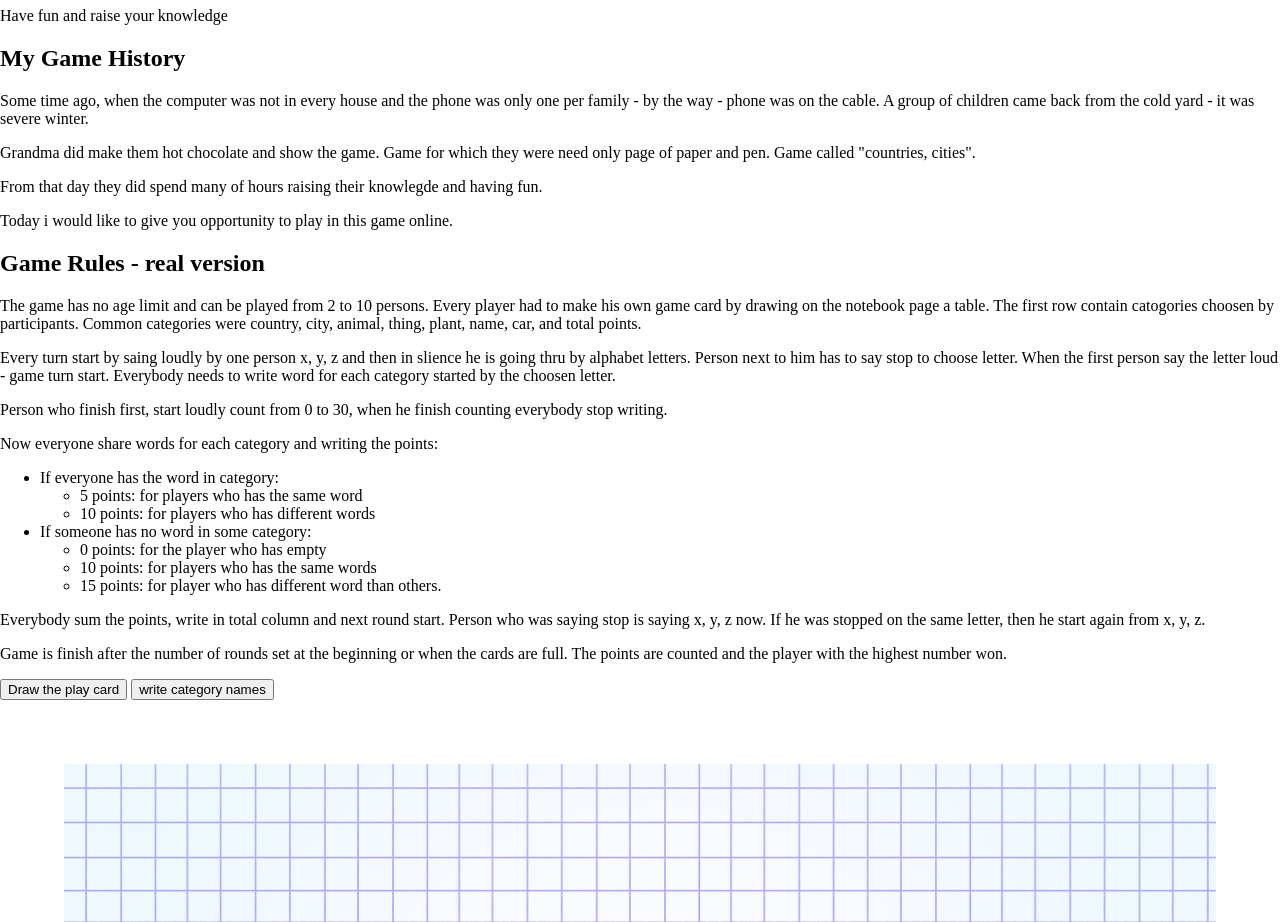
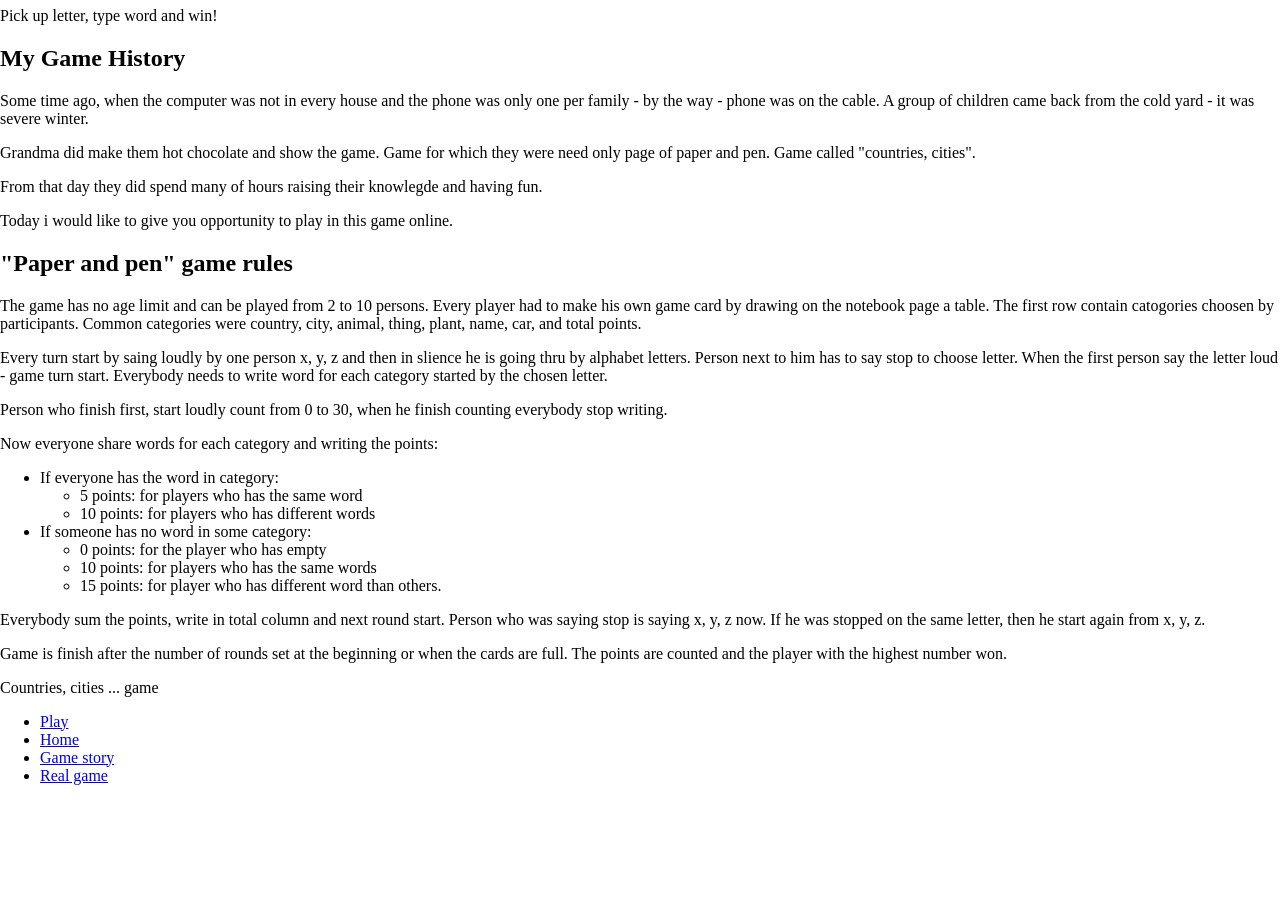
Before and after one commit to dejvoss/countries-cities-js-game, a plain HTML site: page index.html in a window 1280 px wide. Shown: the part 73-995 px from the top of the page. After the commit the page ends 874 px from the top, so only its background shows below. Drawn offline with nearby package versions, Linux system fonts and the light colour scheme.

Commit message:
Style main page, add another page - play_game.html as a game-play web

```diff
--- a/index.html
+++ b/index.html
@@ -13,12 +13,12 @@
 </head>
 
 <body>
-    <header>
-        <h1>Countries, cities game</h1>
-        <p>Have fun and raise your knowledge</p>
+    <header class="container">
+        <h1 class="mainHeading">Countries, cities - game</h1>
+        <p>Pick up letter, type word and win!</p>
     </header>
     <section class="TopSection">
-        <article class="gameHisotry">
+        <article id="Story" class="gameHisotry">
             <h2>My Game History</h2>
             <p>Some time ago, when the computer was not in every house and the phone was only one per family - by the
                 way - phone was on the cable. A group of children came back from the cold yard - it was severe winter.
@@ -28,15 +28,15 @@
             <p>From that day they did spend many of hours raising their knowlegde and having fun.</p>
             <p>Today i would like to give you opportunity to play in this game online.</p>
         </article>
-        <article class="realGameRules">
-            <h2>Game Rules - real version</h2>
+        <article id="realRules" class="realGameRules">
+            <h2>"Paper and pen" game rules</h2>
             <p>The game has no age limit and can be played from 2 to 10 persons.
                 Every player had to make his own game card by drawing on the notebook page a table. The first row
                 contain catogories choosen by participants. Common categories were country, city, animal, thing, plant,
                 name, car, and total points.</p>
             <p>Every turn start by saing loudly by one person x, y, z and then in slience he is going thru by alphabet
                 letters. Person next to him has to say stop to choose letter. When the first person say the letter loud
-                - game turn start. Everybody needs to write word for each category started by the choosen letter.</p>
+                - game turn start. Everybody needs to write word for each category started by the chosen letter.</p>
             <p>Person who finish first, start loudly count from 0 to 30, when he finish counting everybody stop writing.
             </p>
             <p>Now everyone share words for each category and writing the points:</p>
@@ -58,32 +58,18 @@
             <p>Game is finish after the number of rounds set at the beginning or when the cards are full. The points are
                 counted and the player with the highest number won.</p>
         </article>
-    </section>
-    <section class="game">
-        <button onclick="drawTable()">Draw the play card</button>
-        <button onclick="wrtieCategory()">write category names</button>
+        </section>
+        <footer class="mainFooter">
+            <span>Countries, cities ... game</span>
+            <ul class="footerMenu">
+                <li><a href="play_game.html">Play</a></li>
+                <li><a href=#>Home</a></li>
+                <li><a href="#Story">Game story</a></li>
+                <li><a href="#realRules">Real game</a></li>
+            </ul>
+        </footer>
 
-        <div class="gameBoard" id="gameDiv">
 
-            <table id="GameTable" class="gameTable">
-                <thead id="tableHeaders">
-                    <tr id="headerRow" class="categoryRow">
-                        <th></th>
-                        <th></th>
-                        <th></th>
-                        <th></th>
-                        <th></th>
-                        <th></th>
-                        <th></th>
-                        <th></th>
-                    </tr>
-                </thead>
-                <tbody>
-                </tbody>
-            </table>
-        </div>
-
-    </section>
 </body>
 
 </html>
```
Also changed, not shown: images/notebook_pen.jpg (added), play_game.html (added).
